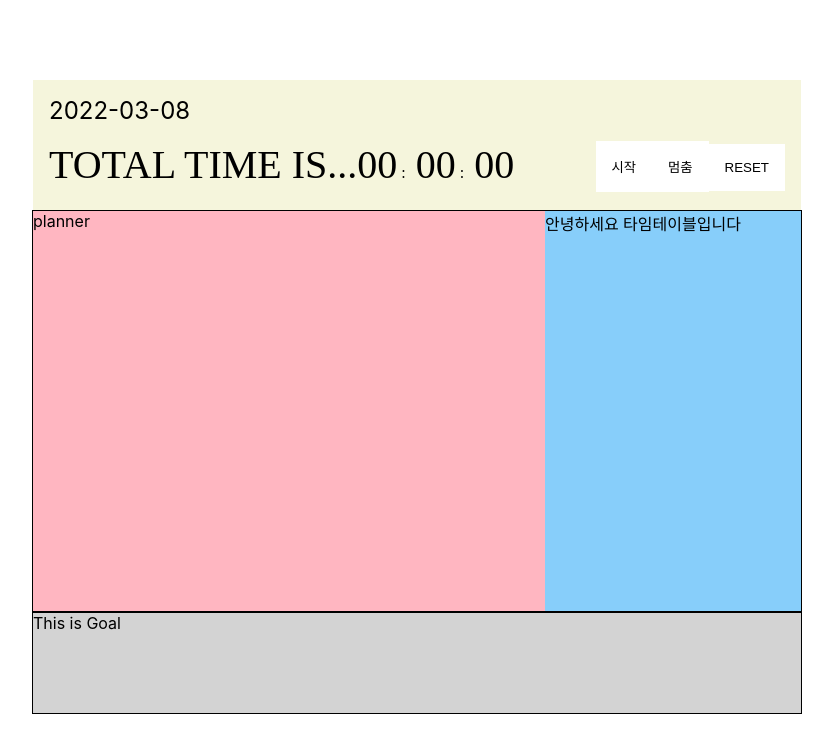
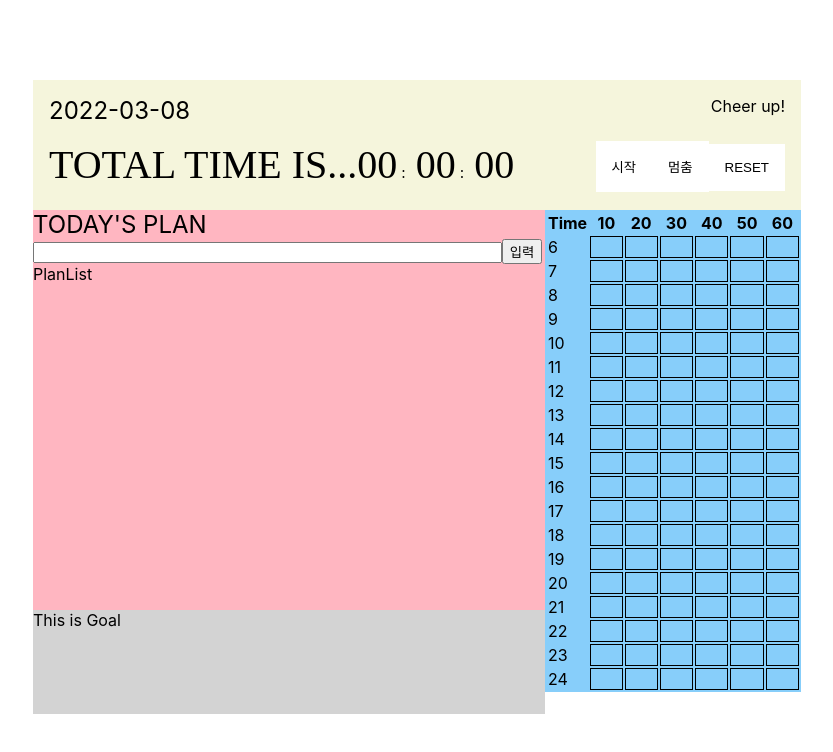
Before and after one commit to doki333/study-planner, a React (Create React App) app: page / in a window 1280 px wide. Shown: the top 752 px of the page, without its empty margins (223-1056 px from the left). Built offline with nearby package versions, Linux system fonts and the light colour scheme; no server answers; a web font is replaced by a local one.

Commit message:
added time table and coloring function

```diff
--- a/package.json
+++ b/package.json
@@ -10,6 +10,7 @@
     "react-dom": "^17.0.2",
     "react-icons": "^4.3.1",
     "react-scripts": "5.0.0",
+    "react-table": "^7.7.0",
     "styled-components": "^5.3.3",
     "web-vitals": "^2.1.4"
   },
--- a/src/App.js
+++ b/src/App.js
@@ -1,27 +1,65 @@
 import './App.css';
 import StopWatch from './components/StopWatch';
-import Planner from './components/Planner';
-import Goal from './components/Goal';
-import { useEffect, useState } from 'react';
+import { useCallback, useRef, useState } from 'react';
+import PlanAndGoal from './components/PlanAndGoal';
 
 function App() {
-  const [quotes, setQuotes] = useState({});
-  useEffect(() => {
-    console.log('effect...');
-    fetch('https://type.fit/api/quotes')
-      .then(function (response) {
-        return response.json();
-      })
-      .then(function (data) {
-        const randomNum = Math.floor(Math.random() * 1600);
-        setQuotes(data[randomNum]);
-      });
-  }, []);
+  const [todos, setTodos] = useState([
+    {
+      id: 1,
+      text: '안녕하세요',
+      checked: true,
+    },
+    {
+      id: 2,
+      text: '반갑습니다',
+      checked: false,
+    },
+    {
+      id: 3,
+      text: '힘내봐요',
+      checked: false,
+    },
+  ]);
+  const nextId = useRef(4);
+  const onInsert = useCallback(
+    (text) => {
+      const newTodos = {
+        id: nextId.current,
+        text,
+        checked: false,
+      };
+      setTodos(todos.concat(newTodos));
+      nextId.current += 1;
+    },
+    [todos],
+  );
+  const onRemove = useCallback(
+    (id) => {
+      setTodos(todos.filter((todo) => todo.id !== id));
+    },
+    [todos],
+  );
+  const onToggle = useCallback(
+    (id) => {
+      setTodos(
+        todos.map((todo) =>
+          todo.id === id ? { ...todo, checked: !todo.checked } : todo,
+        ),
+      );
+    },
+    [todos],
+  );
+
   return (
     <>
-      <StopWatch quotes={quotes} />
-      <Planner />
-      <Goal />
+      <StopWatch />
+      <PlanAndGoal
+        todos={todos}
+        onRemove={onRemove}
+        onInsert={onInsert}
+        onToggle={onToggle}
+      />
     </>
   );
 }
--- a/src/components/DateAndQuotes.js
+++ b/src/components/DateAndQuotes.js
@@ -5,18 +5,15 @@ const DateAndQuotesBlock = styled.div`
   display: flex;
   justify-content: space-between;
   padding: 1rem;
-  .quotes {
+  p {
     margin: 0;
-    color: blue;
-    font-size: 1.1rem;
   }
   .today {
-    margin: 0;
     font-size: 1.5rem;
   }
 `;
 
-function DateAndQuotes({ quotes }) {
+function DateAndQuotes() {
   const year = new Date().getFullYear().toString();
   const month = (new Date().getMonth() + 1).toString();
   const date = new Date().getDate().toString();
@@ -26,7 +23,7 @@ function DateAndQuotes({ quotes }) {
       <p className="today">
         {year}-{month.padStart(2, '0')}-{date.padStart(2, '0')}
       </p>
-      <p className="quotes">{quotes.text}</p>
+      <p>Cheer up!</p>
     </DateAndQuotesBlock>
   );
 }
--- a/src/components/Goal.js
+++ b/src/components/Goal.js
@@ -1,11 +1,9 @@
-import React from 'react';
+import React, { useCallback } from 'react';
 import styled from 'styled-components';
 
 const GoalBlock = styled.div`
-  height: 100px;
-  border: 1px solid black;
-  width: 768px;
-  margin: 0 auto;
+  height: 104px;
+  width: 512px;
   background: lightgrey;
 `;
 
--- /dev/null
+++ b/src/components/PlanAndGoal.js
@@ -0,0 +1,26 @@
+import React from 'react';
+import styled from 'styled-components';
+import Planner from './Planner';
+import TimeTable from './TimeTable';
+
+const WholeBlock = styled.div`
+  display: flex;
+  width: 768px;
+  margin: 0 auto;
+`;
+function PlanAndGoal({ todos, onRemove, onInsert, onToggle, onSet }) {
+  return (
+    <WholeBlock>
+      <Planner
+        todos={todos}
+        onRemove={onRemove}
+        onInsert={onInsert}
+        onToggle={onToggle}
+        onSet={onSet}
+      />
+      <TimeTable />
+    </WholeBlock>
+  );
+}
+
+export default PlanAndGoal;
--- /dev/null
+++ b/src/components/PlanItems.js
@@ -0,0 +1,7 @@
+import React from 'react';
+
+function PlanList() {
+  return <div>PlanList</div>;
+}
+
+export default PlanList;
--- a/src/components/Planner.js
+++ b/src/components/Planner.js
@@ -1,24 +1,53 @@
-import React from 'react';
+import React, { useCallback, useState } from 'react';
 import styled from 'styled-components';
-import TimeTable from './TimeTable';
+import Goal from './Goal';
+import PlanList from './PlanItems';
 
 const PlanBlock = styled.div`
-  height: 400px;
-  border: 1px solid black;
-  width: 768px;
+  width: 512px;
   margin: 0 auto;
   display: flex;
+  flex-direction: column;
   .planPart {
     width: 512px;
+    height: 400px;
     background: lightpink;
+    p {
+      margin: 0;
+      font-size: 1.5rem;
+    }
   }
 `;
 
-function Planner() {
+function Planner({ todos, onRemove, onInsert, onToggle }) {
+  const [value, setValue] = useState('');
+  const onChange = useCallback((e) => {
+    setValue(e.target.value);
+  }, []);
+  const onSubmit = useCallback(
+    (e) => {
+      onInsert(value);
+      setValue('');
+      e.preventDefault();
+    },
+    [onInsert, value],
+  );
   return (
     <PlanBlock>
-      <div className="planPart">planner</div>
-      <TimeTable />
+      <div className="planPart">
+        <p>TODAY'S PLAN</p>
+        <form>
+          <input
+            type="text"
+            style={{ width: '90%' }}
+            value={value}
+            onChange={onChange}
+          />
+          <button>입력</button>
+        </form>
+        <PlanList todos={todos} onRemove={onRemove} onToggle={onToggle} />
+      </div>
+      <Goal />
     </PlanBlock>
   );
 }
--- a/src/components/StopWatch.js
+++ b/src/components/StopWatch.js
@@ -33,7 +33,7 @@ const StopWatchPart = styled.div`
   }
 `;
 
-function StopWatch({ quotes }) {
+function StopWatch() {
   const [time, setTime] = useState(0);
   const [isActive, setIsActive] = useState(false);
   const [isPaused, setIsPaused] = useState(true);
@@ -68,7 +68,7 @@ function StopWatch({ quotes }) {
 
   return (
     <WatchTopBlock>
-      <DateAndQuotes quotes={quotes} />
+      <DateAndQuotes />
 
       <WatchBottomBlock>
         <StopWatchPart>
--- a/src/components/TimeTable.js
+++ b/src/components/TimeTable.js
@@ -1,13 +1,157 @@
-import React from 'react';
+import React, { useCallback, useState } from 'react';
 import styled from 'styled-components';
+import { useTable } from 'react-table';
 
 const TimeTableZone = styled.div`
   width: 256px;
-  background: lightskyblue;
-  height: 100%;
+  table {
+    background: lightskyblue;
+    tr {
+    }
+    td {
+      background: transparent;
+      &:not(:nth-child(1)) {
+        cursor: pointer;
+        border: 1px solid black;
+        width: 33px;
+        height: 5px;
+      }
+    }
+  }
 `;
+
+const setData = () => {
+  const empty = [];
+  for (let i = 6; i <= 24; i++) {
+    const newObject = {
+      col1: `${i}`,
+      col2: '',
+      col3: '',
+      col4: '',
+      col5: '',
+      col6: '',
+      col7: '',
+    };
+    empty.push(newObject);
+  }
+  return empty;
+};
+
 function TimeTable() {
-  return <TimeTableZone>안녕하세요 타임테이블입니다</TimeTableZone>;
+  const [start, setStart] = useState(false);
+  const onClick = useCallback(
+    (e) => {
+      setStart(!start);
+      e.target.style.background = 'red';
+    },
+    [start],
+  );
+
+  const onHover = useCallback(
+    (e) => {
+      if (start && !e.target.innerText && e.target.style.background !== 'red') {
+        e.target.style.background = 'red';
+        e.target.attributes.indexvalue.value = '1';
+      } else {
+        return;
+      }
+    },
+    [start],
+  );
+
+  const onDoubleClick = (e) => {
+    const num = e.target.attributes.indexvalue.value;
+    if (num === '0') {
+      e.target.style.background = `linear-gradient(to right, red 50%, transparent 50%)`;
+      e.target.attributes.indexvalue.value = '-0.5';
+    } else if (num === '-0.5') {
+      e.target.style.background = `linear-gradient(to left, red 50%, transparent 50%)`;
+      e.target.attributes.indexvalue.value = '0.5';
+    } else if (num === '0.5') {
+      e.target.style.background = 'red';
+      e.target.attributes.indexvalue.value = '1';
+    }
+  };
+  const onContextClick = (e) => {
+    e.preventDefault();
+    e.target.style.background = 'transparent';
+    e.target.attributes.indexvalue.value = '0';
+  };
+  const data = React.useMemo(() => [...setData()], []);
+  const columns = React.useMemo(
+    () => [
+      {
+        Header: 'Time',
+        accessor: 'col1', // accessor is the "key" in the data
+      },
+      {
+        Header: '10',
+        accessor: 'col2',
+      },
+      {
+        Header: '20',
+        accessor: 'col3',
+      },
+      {
+        Header: '30',
+        accessor: 'col4',
+      },
+      {
+        Header: '40',
+        accessor: 'col5',
+      },
+      {
+        Header: '50',
+        accessor: 'col6',
+      },
+      {
+        Header: '60',
+        accessor: 'col7',
+      },
+    ],
+    [],
+  );
+
+  const { getTableProps, getTableBodyProps, headerGroups, rows, prepareRow } =
+    useTable({ columns, data });
+  return (
+    <TimeTableZone>
+      <table {...getTableProps()}>
+        <thead>
+          {headerGroups.map((headerGroup) => (
+            <tr {...headerGroup.getHeaderGroupProps()}>
+              {headerGroup.headers.map((column) => (
+                <th {...column.getHeaderProps()}>{column.render('Header')}</th>
+              ))}
+            </tr>
+          ))}
+        </thead>
+        <tbody {...getTableBodyProps()}>
+          {rows.map((row) => {
+            prepareRow(row);
+            return (
+              <tr {...row.getRowProps()}>
+                {row.cells.map((cell) => {
+                  return (
+                    <td
+                      {...cell.getCellProps()}
+                      indexvalue={0}
+                      onMouseEnter={onHover}
+                      onClick={onClick}
+                      onContextMenu={onContextClick}
+                      onDoubleClick={onDoubleClick}
+                    >
+                      {cell.render('Cell')}
+                    </td>
+                  );
+                })}
+              </tr>
+            );
+          })}
+        </tbody>
+      </table>
+    </TimeTableZone>
+  );
 }
 
 export default TimeTable;
```
Also changed, not shown: src/components/PlanList.js (added, +8 -0 lines), src/components/goal.css (added), 1 other file (tests, documents, lock files or other folders).
